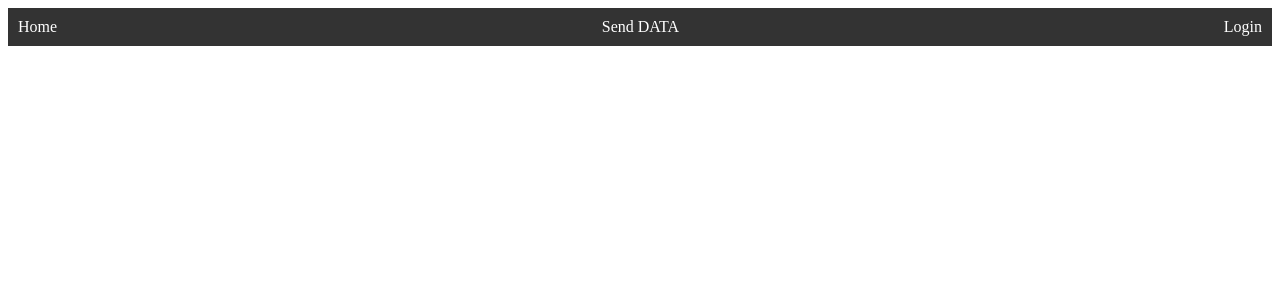
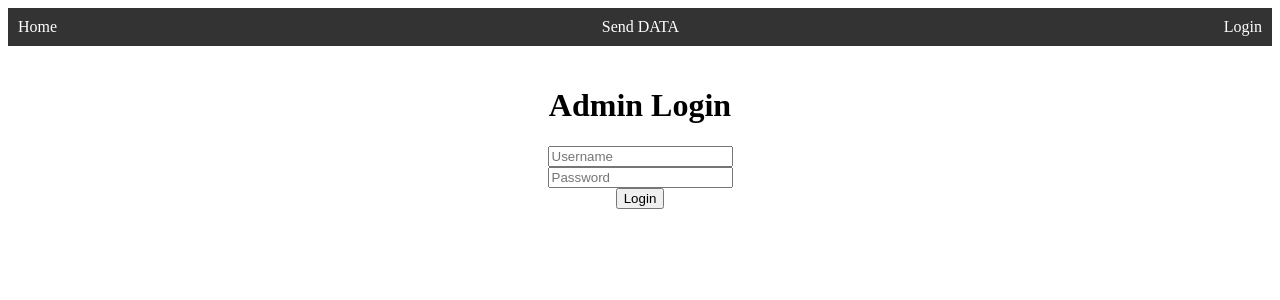
Before and after one commit to VijenSingh/OceanAdsFrontEnd, a React (Vite) app: page /api/login in a window 1280 px wide. Shown: the top 300 px of the page. Built offline with nearby package versions, Linux system fonts and the light colour scheme.

Commit message:
update login

```diff
--- a/src/App.jsx
+++ b/src/App.jsx
@@ -21,7 +21,7 @@ const App = () => {
           element={isAuthenticated() ? <TrackingTable /> : <Navigate to="/login" />}
         />
          <Route path="/api/save-client-data" element={<ClientDataForm />} />
-        <Route path="/login" element={<LoginPage />} />
+        <Route path="/api/login" element={<LoginPage />} />
       </Routes>
     </Router>
   );
--- a/src/components/LoginPage.jsx
+++ b/src/components/LoginPage.jsx
@@ -10,7 +10,7 @@ const LoginPage = () => {
   const handleLogin = async (e) => {
     e.preventDefault();
     try {
-      const response = await fetch('http://oceanadsnew-env.eba-gdaqnpdy.ap-south-1.elasticbeanstalk.com/login', {
+      const response = await fetch('http://oceanadsnew-env.eba-gdaqnpdy.ap-south-1.elasticbeanstalk.com/api/login', {
         method: 'POST',
         headers: { 'Content-Type': 'application/json' },
         body: JSON.stringify({ username, password })
--- a/src/components/Navbar.jsx
+++ b/src/components/Navbar.jsx
@@ -9,7 +9,7 @@ const Navbar = () => {
     <nav className="navbar">
       <Link to="/">Home</Link>
       <Link to="/api/save-client-data">Send DATA</Link>
-      <Link to="/login">
+      <Link to="/api/login">
         Login
       </Link>
     </nav>
```
